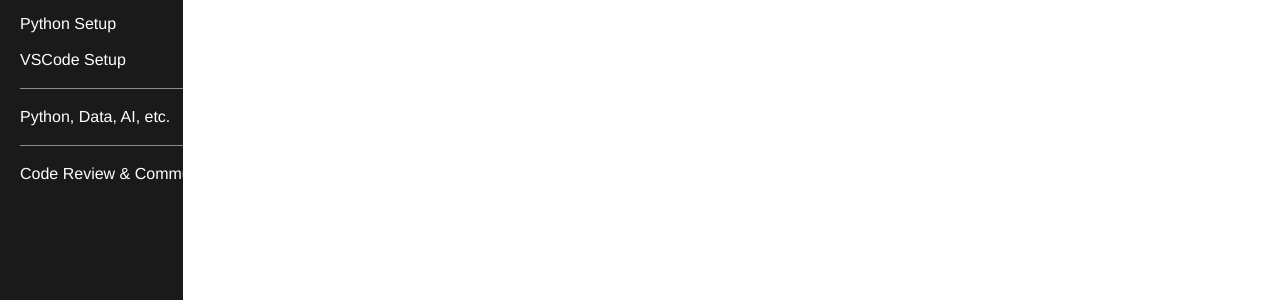
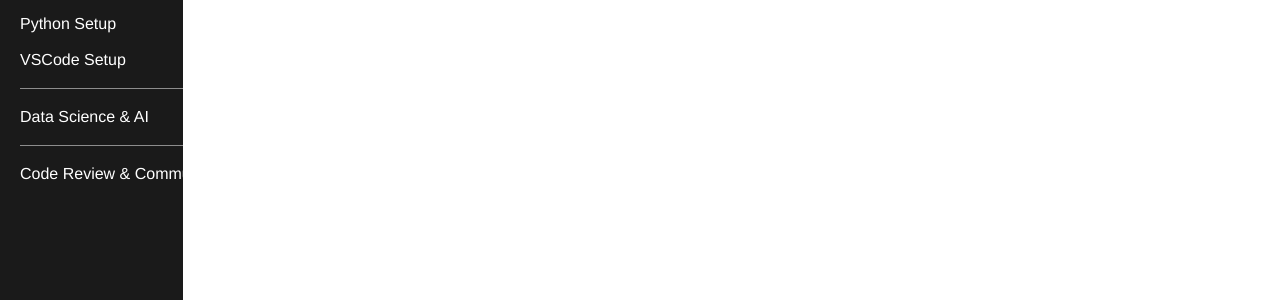
Before and after one commit to mcpo19/mcpo19_backup, a Jekyll site: the page built from index.html, in a window 1280 px wide. Shown: the part 348-648 px from the top of the page. Built offline with Jekyll 4.4.1, drawn with Linux system fonts in a browser that asks for light colours.

Commit message:
Update default.html

```diff
--- a/_layouts/default.html
+++ b/_layouts/default.html
@@ -26,7 +26,7 @@
 							<li><a href="/pythonsetup">Python Setup</a></li>
 							<li><a href="/vscodesetup">VSCode Setup</a></li>
 							<li><span class="nav-separator"></span></li>
-							<li><a href="/inspirations">Python, Data, AI, etc. </a></li>
+							<li><a href="/data-ai">Data Science & AI</a></li>
 							<li><span class="nav-separator"></span></li>
 							<li><a href="/community">Code Review & Community</a></li>
 						</ul>
```
